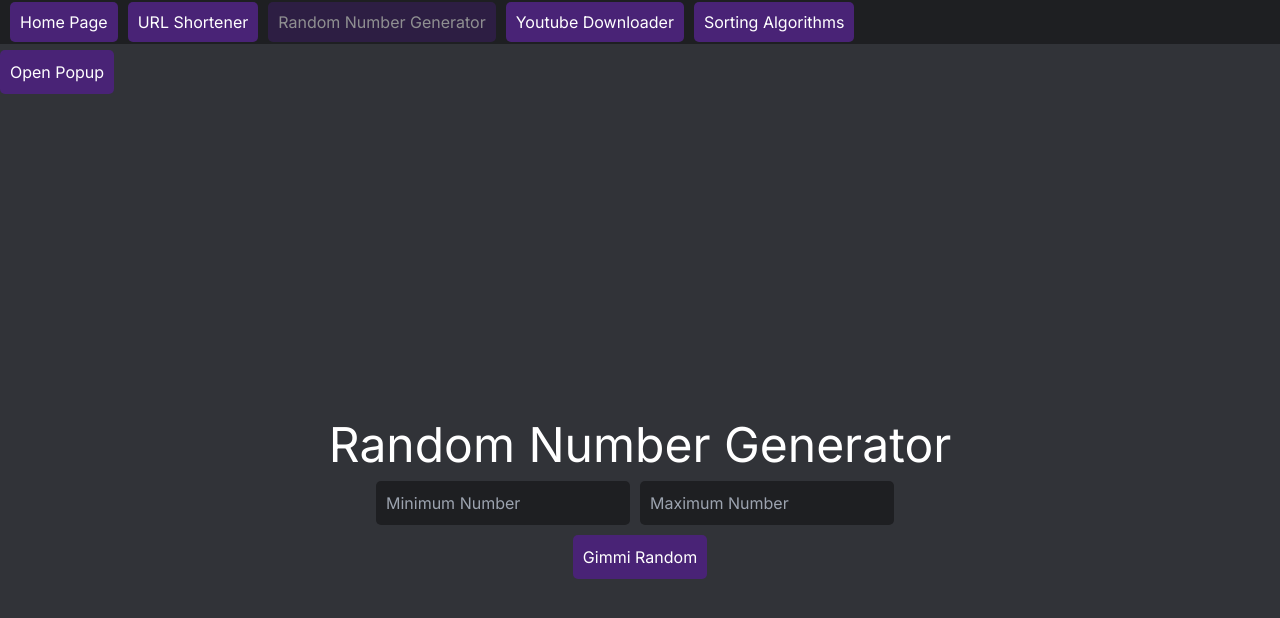
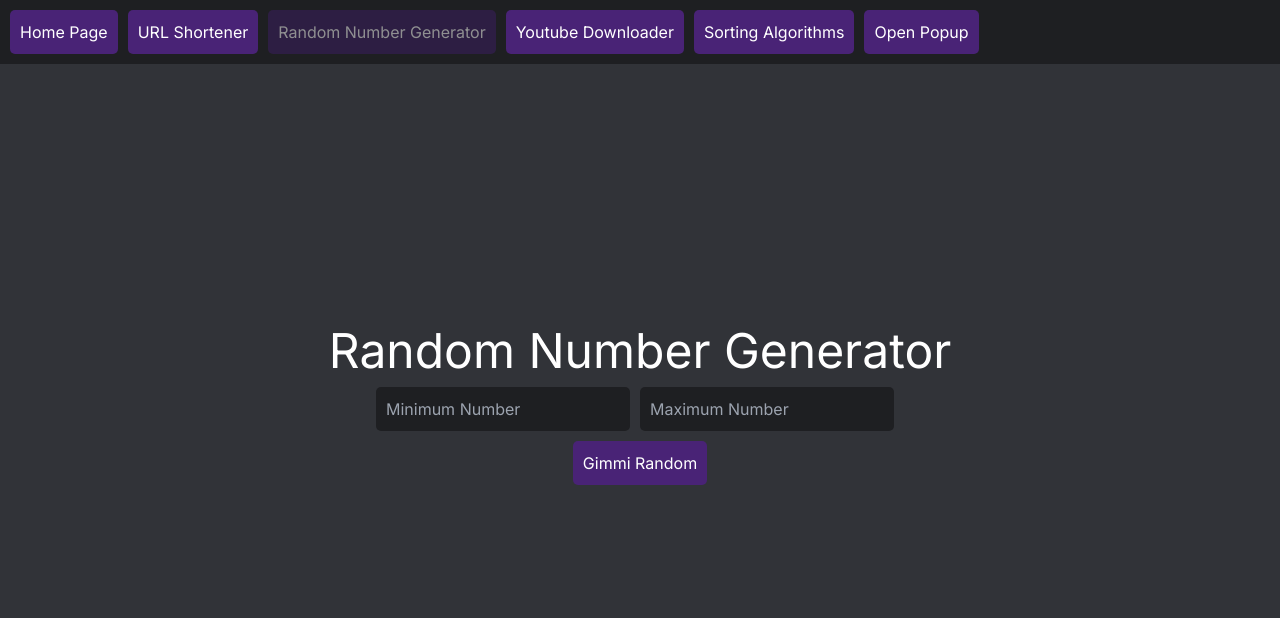
Before and after one commit to MA5951/Scouting-System-Interface, a Next.js app: page /randomNumber in a window 1280 px wide. Shown: the top 618 px of the page. Built offline with nearby package versions, Linux system fonts and the light colour scheme.

Commit message:
updated popup to be more intigrated

```diff
--- a/src/app/layout.tsx
+++ b/src/app/layout.tsx
@@ -4,7 +4,6 @@ import React, { useState } from 'react';
 import { Inter } from 'next/font/google';
 import './globals.css';
 import { Navbar } from '../components/Navbar';
-import Galgol from '../components/galgol';
 
 const inter = Inter({ subsets: ['latin'] });
 
@@ -14,20 +13,10 @@ export default function RootLayout({
   children: React.ReactNode;
 }) {
 
-  const [isGalGolOpen, setIsGalGolOpen] = useState(false);
-
-  function closePopup() {
-    setIsGalGolOpen(false);
-  }
-
   return (
     <html lang="en">
       <body className={inter.className}>
         <Navbar />
-        <button className='purpleButton' onClick={() => setIsGalGolOpen(true)} style={{ marginTop: '50px' }}>
-          Open Popup
-        </button>
-        <Galgol stateToSet={isGalGolOpen} handleClose={closePopup}/>
         {children}
       </body>
     </html>
--- a/src/components/Navbar.tsx
+++ b/src/components/Navbar.tsx
@@ -1,7 +1,10 @@
 'use client';
 
-import Link from "next/link"
-import { usePathname } from 'next/navigation'
+import Link from "next/link";
+import { usePathname } from 'next/navigation';
+import Galgol from '../components/galgol';
+import { useState } from "react";
+import homePage from "../app/page";
 
 enum Page {
     Home = '/',
@@ -16,12 +19,18 @@ type Props = {}
 export const Navbar = (props: Props) => {
     const currentPage = usePathname() as Page
 
+    const [isGalGolOpen, setIsGalGolOpen] = useState(false);
+
+    function closePopup() {
+        setIsGalGolOpen(false);
+    }
+
     const getButtonClassName = (page: Page) => {
         return currentPage === page ? 'disabledPurpleButton' : 'purpleButton';
     };
 
     return (
-        <nav className="buttonContainer" style={{ backgroundColor: "rgb(30, 31, 34)", padding: '10px', width: '100%', position: 'fixed', top: '0', left: '0'}}>
+        <nav className="buttonContainer" style={{display: "flex", backgroundColor: "rgb(30, 31, 34)", padding: '10px', width: '100%', position: 'fixed', top: '0', left: '0'}}>
             <Link className={getButtonClassName(Page.Home)}
                 href={'/'} style={{ marginRight: '10px' }}>Home Page
             </Link>
@@ -37,6 +46,10 @@ export const Navbar = (props: Props) => {
             <Link className={getButtonClassName(Page.SortingAlgorithms)}
                 href={'/sortingAlgorithms'} style={{ marginRight: '10px' }}>Sorting Algorithms
             </Link>
+            <button className='purpleButton' onClick={() => setIsGalGolOpen(true)} style={{zIndex: "999999"}}>
+                Open Popup
+            </button>
+            <Galgol stateToSet={isGalGolOpen} handleClose={closePopup}/>
         </nav>
     )
 }
--- a/src/components/galgol.tsx
+++ b/src/components/galgol.tsx
@@ -25,7 +25,7 @@ const Galgol = ({stateToSet, handleClose} : {stateToSet: boolean, handleClose:()
                     initial={{ opacity: 0 }}
                     animate={{ opacity: 1 }}
                     layout
-                    transition={{ duration: 2, type: 'tween' }}
+                    transition={{ duration: 0.7, type: 'tween' }}
                     exit={{ opacity: 0 }}
                     onAnimationComplete={() => {isOpen = false}}
                 >
```
Also changed, not shown: src/app/page.tsx (+5 -6 lines).
